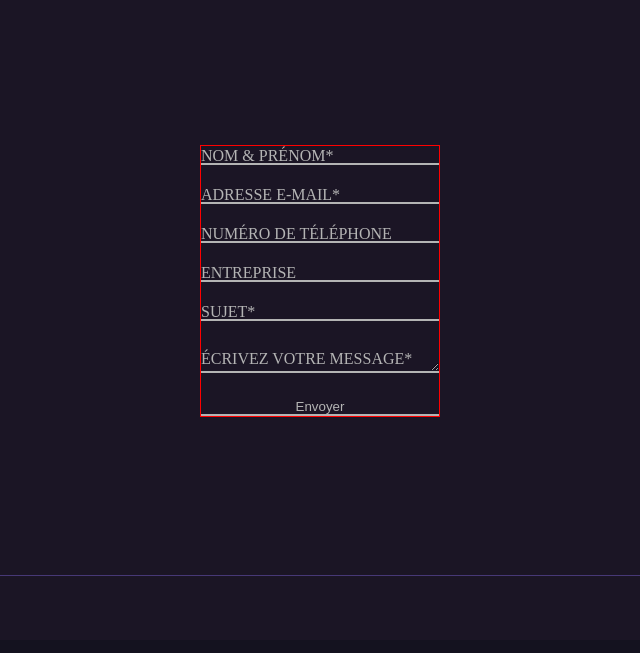
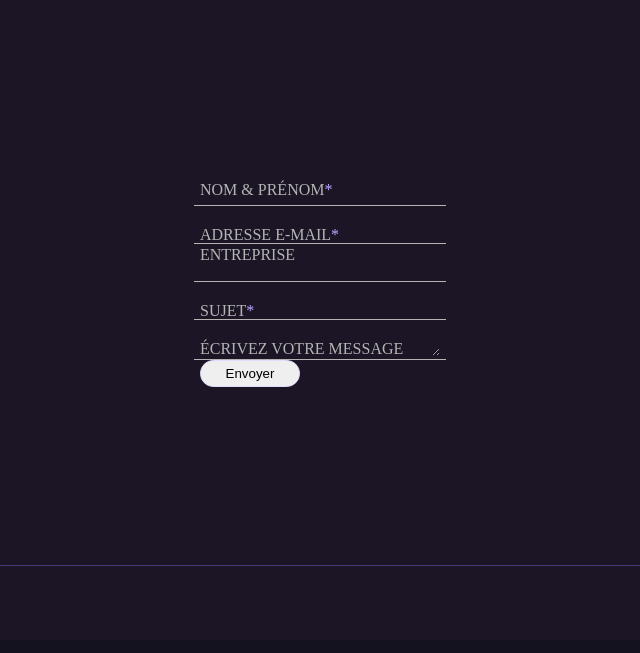
Before and after one commit to anthonypradier/anthony-pradier.fr, a plain HTML site: page index.html in a window 1280 px wide. Shown: the part 2018-2671 px from the top of the page, without its empty margins (360-1000 px from the left). Drawn offline with nearby package versions, Linux system fonts and the light colour scheme; a script that the page names is missing; a web font is replaced by a local one.

Commit message:
form input template done, need to be replicated

```diff
--- a/index.html
+++ b/index.html
@@ -512,97 +512,118 @@
                 <h1 class="title section-title">me contacter</h1>
 
                 <!---->
-                <div class="form-container borderr">
-                    <form
-                        action=""
-                        id="contact-form"
-                        class="flex-center flex-column"
-                    >
-                        <div class="form-item" data-placeholder="NOM & PRÉNOM*">
+                <div class="form-container">
+                    <form action="" id="contact-form" class="">
+                        <div class="inputs flex-center flex-column">
+                            <!--
+                                <div class="form-item">
                                     <input
                                         type="text"
                                         name="name"
                                         id="user-name"
+                                        class="contact-input"
+                                        autocomplete="off"
+                                        required
+                                    />
+                                    <div class="contact-label">
+                                        nom & prénom<span class="form-require"
+                                            >*</span
+                                        >
+                                    </div>
+                                </div>
+                            -->
+                            <label class="input">
+                                <input
+                                    class="input-field"
+                                    type="text"
                                     placeholder=" "
+                                />
+                                <span class="input-label"
+                                    >nom & prénom<span class="form-require"
+                                        >*</span
+                                    ></span
+                                >
+                            </label>
+
+                            <div class="form-item">
+                                <input
+                                    type="email"
+                                    name="email"
+                                    id="user-email"
+                                    class="contact-input"
+                                    autocomplete="off"
+                                    required
+                                />
+                                <div class="contact-label">
+                                    adresse e-mail<span class="form-require"
+                                        >*</span
+                                    >
+                                </div>
+                            </div>
+
+                            <!--
+
+                                <div class="form-item">
+                                    <input
+                                        type="number"
+                                        name="number"
+                                        id="user_number"
+                                        class="contact-input"
+                                        onKeyPress="if(this.value.length==10) return false;"
+                                        autocomplete="off"
+                                    />
+                                    <div class="contact-label">
+                                        numéro de téléphone
+                                    </div>
+                                </div>
+                            -->
+
+                            <div class="form-item">
+                                <input
+                                    type="text"
+                                    name="company"
+                                    id="company"
+                                    class="contact-input"
+                                    autocomplete="off"
+                                />
+                                <div class="contact-label">entreprise</div>
+                            </div>
+
+                            <div class="form-item">
+                                <div class="contact-label">
+                                    sujet<span class="form-require">*</span>
+                                </div>
+                                <input
+                                    type="text"
+                                    name="subject"
+                                    id="subject"
+                                    class="contact-input"
+                                    autocomplete="off"
                                     required
                                 />
                             </div>
 
-                        <div
-                            class="form-item"
-                            data-placeholder="ADRESSE E-MAIL*"
-                        >
-                            <input
-                                type="email"
-                                name="email"
-                                id="user-email"
-                                placeholder=" "
-                            />
+                            <div class="form-item">
+                                <div class="contact-label">
+                                    écrivez votre message
                                 </div>
-
-                        <div
-                            class="form-item"
-                            data-placeholder="NUMÉRO DE TÉLÉPHONE"
-                        >
-                            <input
-                                type="number"
-                                name="number"
-                                id="user_number"
-                                onKeyPress="if(this.value.length==10) return false;"
-                                placeholder=" "
-                            />
-                        </div>
-
-                        <div class="form-item" data-placeholder="ENTREPRISE">
-                            <input
-                                type="number"
-                                name="number"
-                                placeholder=" "
-                            />
-                        </div>
-
-                        <div class="form-item" data-placeholder="SUJET*">
-                            <input
-                                type="text"
-                                name="subject"
-                                id="subject"
-                                placeholder=" "
-                                required
-                            />
-                        </div>
-
-                        <div
-                            class="form-item"
-                            data-placeholder="ÉCRIVEZ VOTRE MESSAGE*"
-                        >
                                 <textarea
                                     name="message"
                                     id="message"
+                                    class="contact-input"
                                     placeholder=" "
+                                    autocomplete="off"
                                     required
                                 ></textarea>
                             </div>
-
-                        <!--
-                            <div class="form-item">
-                                <label for="cgu"
-                                    >J'accepte que les données entées soient
-                                    utilisées pour l'envoi d'un mail à des fins
-                                    personnelles<span class="form-require"
-                                        >*</span
-                                    ></label
-                                >
-                                <input
-                                    type="checkbox"
-                                    name="cgu"
-                                    id="cgu"
-                                    required
-                                />
                         </div>
-                        -->
 
                         <div class="form-item">
-                            <input type="submit" value="Envoyer" />
+                            <input
+                                id="send-form"
+                                type="submit"
+                                value="Envoyer"
+                            />
                         </div>
                     </form>
                 </div>
--- a/resources/css/style.css
+++ b/resources/css/style.css
@@ -408,6 +408,92 @@ section {
 
 /* CONTACT */
 
+/*
+.input {
+  position: relative;
+
+  &__label {
+    position: absolute;
+    left: 0;
+    top: 0;
+    padding: calc(var(--size-bezel) * 0.75) calc(var(--size-bezel) * .5);
+    margin: calc(var(--size-bezel) * 0.75 + 3px) calc(var(--size-bezel) * .5);
+    background: pink;
+    white-space: nowrap;
+    transform: translate(0, 0);
+    transform-origin: 0 0;
+    background: var(--color-background);
+    transition: transform 120ms ease-in;
+    font-weight: bold;
+    line-height: 1.2;
+  }
+  &__field {
+    box-sizing: border-box;
+    display: block;
+    width: 100%;
+    border: 3px solid currentColor;
+    padding: calc(var(--size-bezel) * 1.5) var(--size-bezel);
+    color: currentColor;
+    background: transparent;
+    border-radius: var(--size-radius);
+
+    &:focus,
+    &:not(:placeholder-shown) {
+      & + .input__label {
+        transform: translate(.25rem, -65%) scale(.8);
+        color: var(--color-accent);
+      }
+    }
+  }
+}
+*/
+
+.input {
+    position: relative;
+}
+
+.input::after {
+    content: "";
+    position: absolute;
+    bottom: 0;
+    left: 50%;
+    transform: translateX(-50%);
+    width: 105%;
+    height: 1px;
+    background-color: var(--dark-social-icon);
+}
+
+.input-label {
+    position: absolute;
+    top: 50%;
+    left: 0;
+    white-space: nowrap;
+    text-transform: uppercase;
+    transform: translateY(-50%);
+    background: var(--color-background);
+    transition: transform .5s ease-out;
+    /* line-height: 1; */
+    font-size: 1em;
+    pointer-events: none;
+    color: var(--dark-social-icon);
+}
+
+.input-field {
+    display: block;
+    width: 100%;
+    height: 2em;
+    font-size: 1em;
+    border: none;
+    color: var(--dark-text);
+    background: transparent;
+    outline: none;
+}
+
+.input-field:focus + .input-label , .input-field:not(:placeholder-shown) + .input-label  {
+        transform: translateY(-140%);
+
+}
+
 .contact-container {
     height: 100vh;
 }
@@ -421,34 +507,59 @@ section {
     width: 100%;
 }
 
+.contact-label {
+    text-transform: uppercase;
+    position: absolute;
+    top: 0;
+    pointer-events: none;
+    color: var(--dark-social-icon);
+    font-family: Saira;
+    transition: transform .5s ease-out;
+}
+
 #contact-form {
-    gap: 20px;
     font-family: Saira;
     color: var(--dark-text);
 }
 
-.form-item::before {
-    content: attr(data-placeholder);
-    position:absolute;
-    left: 0;
-    top: 50%;
-    transform: translateY(-50%);
-    pointer-events: none;
-    color: var(--dark-social-icon);
-    font-family: Saira;
+.inputs {
+    gap: 20px;
 }
 
-#contact-form input, #contact-form textarea {
+.inputs .form-item::after {
+    content: "";
+    position: absolute;
+    bottom: 0;
+    left: 50%;
+    width: 105%;
+    height: 1px;
+    transform: translateX(-50%);
+    background-color: var(--dark-social-icon);
+}
+
+.contact-input {
     width: 100%;
+    height: 1.2em;
     background-color: transparent;
     border: none;
-    border-bottom: solid 2px var(--dark-social-icon);
     color: var(--dark-social-icon);
+    outline: none;
 }
 
-#contact-form input::placeholder, #message::placeholder {
-    font-family: Saira;
-    color: var(--dark-social-icon);
+/* .contact-input:focus, .contact-input:valid {
+    color: red;
+    border: solid 1px white;
+} */
+
+.contact-input:focus + .contact-label, .contact-input:valid + .contact-label {
+    transform: translateY(-100%);
+}
+
+#send-form {
+    width: 100px;
+    padding: 5px;
+    border: solid 1px var(--dark-subtitle);
+    border-radius: 1em;
 }
 
 /* FOOTER */
--- /dev/null
+++ b/resources/js/index.js
@@ -0,0 +1,9 @@
+const form = document.getElementById('contact-form');
+const ph = document.querySelectorAll('.form-item');
+const phBefore = window.getComputedStyle(form, '::before');
+
+console.log(phBefore.color);
+for(let elt of ph) {
+    console.log('elt');
+
+}
```
Lines whose indentation alone changed are shown as unchanged.
